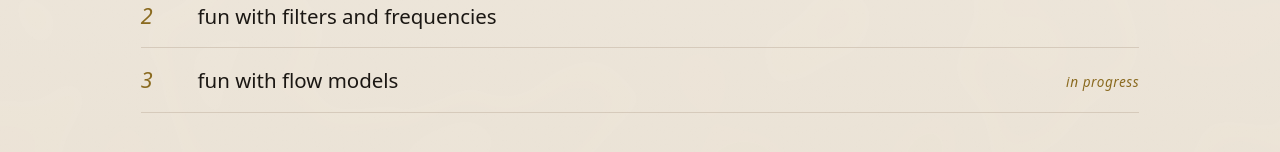
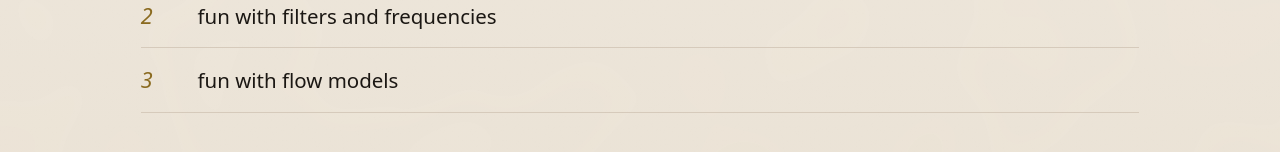
Before and after one commit to manav-aggarwal4/personal-website, a Next.js app: page /cs180 in a window 1280 px wide. Shown: the part 552-704 px from the top of the page. Built offline with nearby package versions, Linux system fonts and the light colour scheme.

Commit message:
Mark CS180 Project 3 as published

```diff
--- a/app/data/cs180-project3.ts
+++ b/app/data/cs180-project3.ts
@@ -11,7 +11,7 @@ function figure(name: string, caption: string, wide = true): Cs180Figure {
 export const cs180Project3: Cs180Project = {
   id: '3',
   title: 'fun with flow models',
-  status: 'in-progress',
+  status: 'published',
   due: 'part a · october 20, 2026',
   parts: [
     {
```
